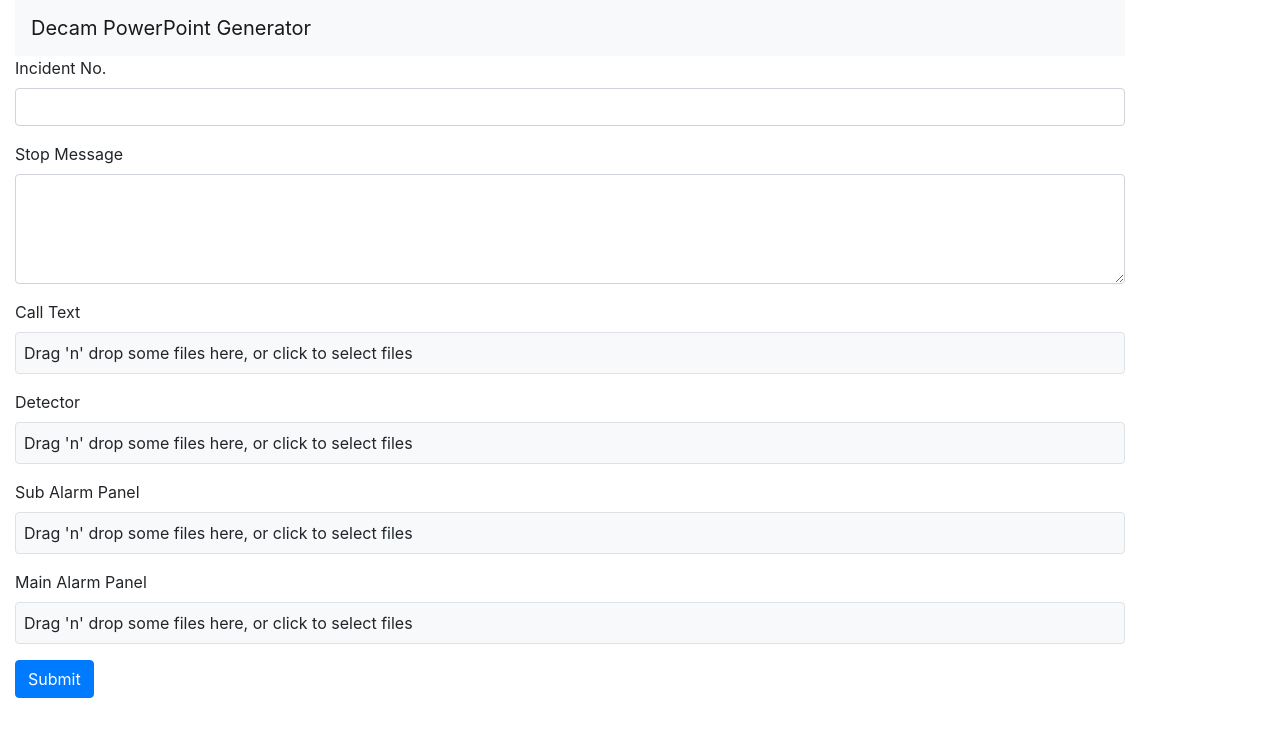
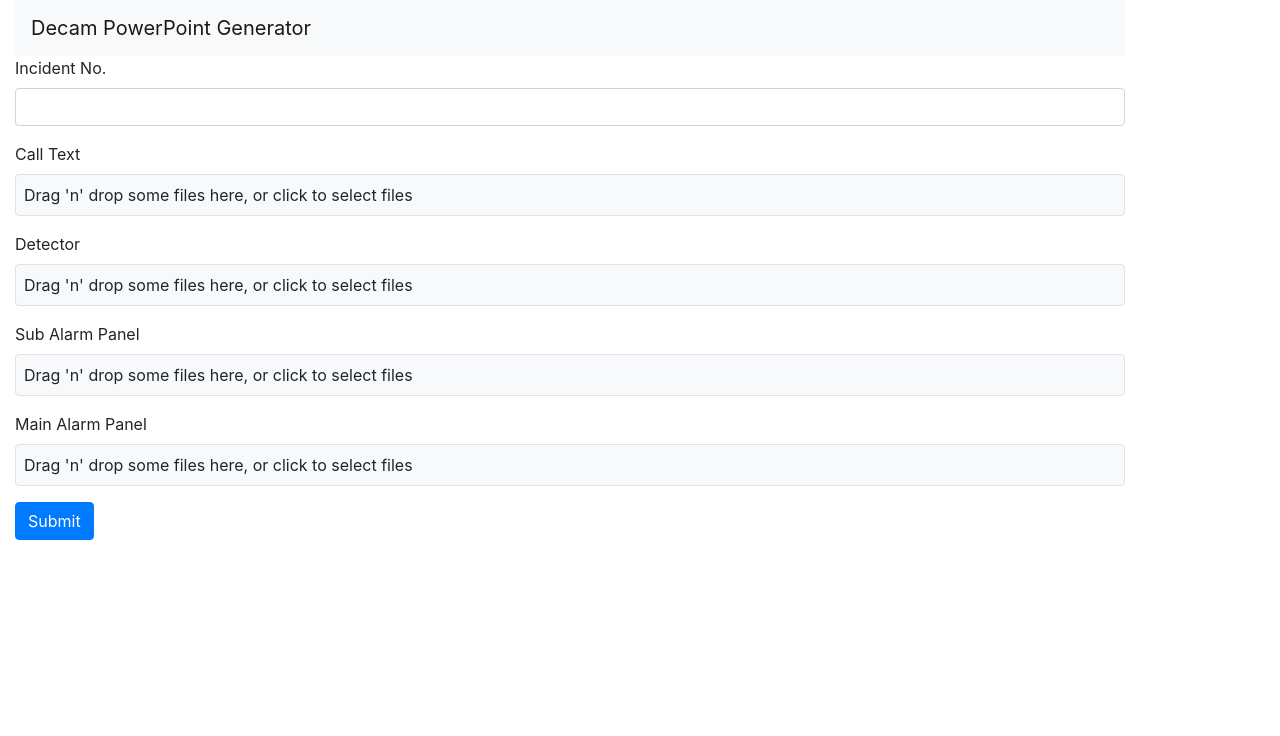
Before and after one commit to taufiq/decamber, a React (Create React App) app in the folder client/: page / in a window 1280 px wide. Shown: the top 736 px of the page. Built offline with nearby package versions, Linux system fonts and the light colour scheme.

Commit message:
fix: remove cropped image successfully

```diff
--- a/client/src/App.js
+++ b/client/src/App.js
@@ -79,10 +79,10 @@ function App() {
           <Form.Label>Incident No.</Form.Label>
           <Form.Control ref={register} name="incident_no" placeholder="" />
         </Form.Group>
-        <Form.Group>
+        {/* <Form.Group>
           <Form.Label>Stop Message</Form.Label>
           <Form.Control ref={register} name="stop_message" as="textarea" rows={4} placeholder="" />
-        </Form.Group>
+        </Form.Group> */}
         {photoCategories.map(photoCategory =>
           <Form.Group key={photoCategory}>
             <Form.Label>{photoCategory}</Form.Label>
--- a/client/src/Dropzone.js
+++ b/client/src/Dropzone.js
@@ -10,7 +10,7 @@ function MyDropzone({droppedFiles, setDroppedFiles, onDrop}) {
       (
       droppedFiles?.map(droppedFile => {
               const alteredFile = Object.assign(droppedFile, { preview: URL.createObjectURL(droppedFile)})
-              return <PhotoPreviewListItem key={alteredFile.path} file={alteredFile} onClose={() => setDroppedFiles([])}/>
+              return <PhotoPreviewListItem key={alteredFile.path} file={alteredFile} onClose={() => setDroppedFiles({ blob: [], size: {} })}/>
             })
 			)
     :
```
